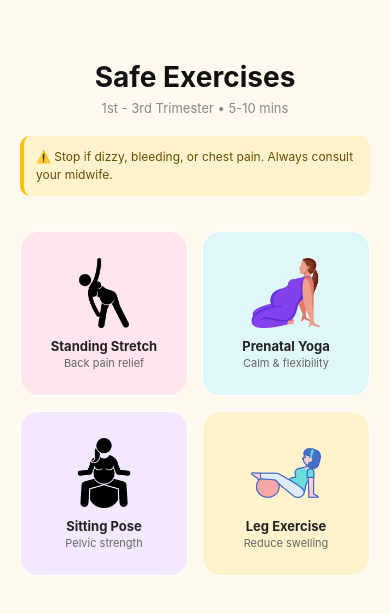
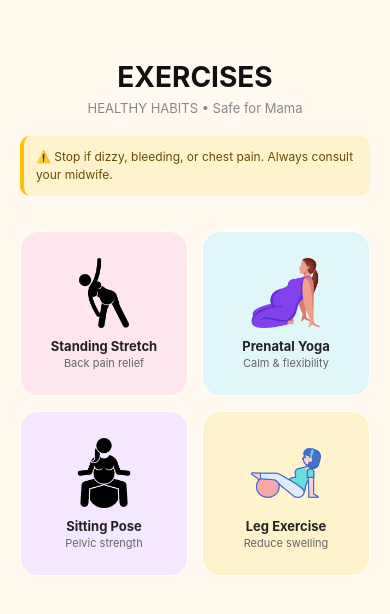
Before and after one commit to Philemon-Osae/healthyHabits, a React Native app: screen /Exercise in a window 390 px wide. Shown: the top 614 px of the page. Built offline with nearby package versions, Linux system fonts and the light colour scheme.

Commit message:
Update exercise.js

```diff
--- a/assets/components/exercise.js
+++ b/assets/components/exercise.js
@@ -14,8 +14,8 @@ export default function Exercise({ navigation }) {
     <View style={styles.container}>
       <ScrollView showsVerticalScrollIndicator={false}>
         <View style={styles.header}>
-          <Text style={styles.headerText}>Safe Exercises</Text>
-          <Text style={styles.subHeader}>1st - 3rd Trimester • 5-10 mins</Text>
+          <Text style={styles.headerText}>EXERCISES</Text>
+          <Text style={styles.subHeader}>HEALTHY HABITS • Safe for Mama</Text>
         </View>
 
         <View style={styles.warningBox}>
```
